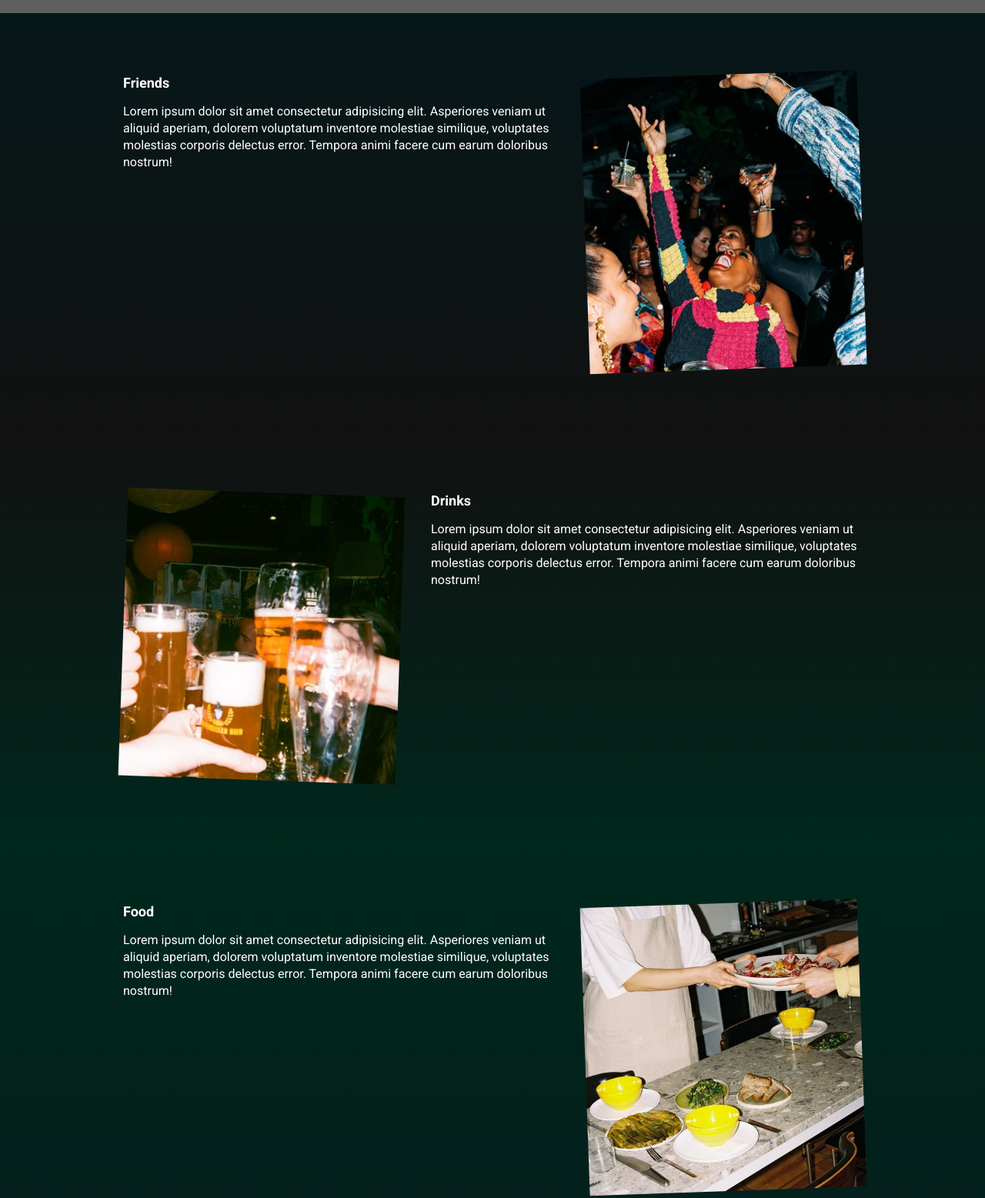
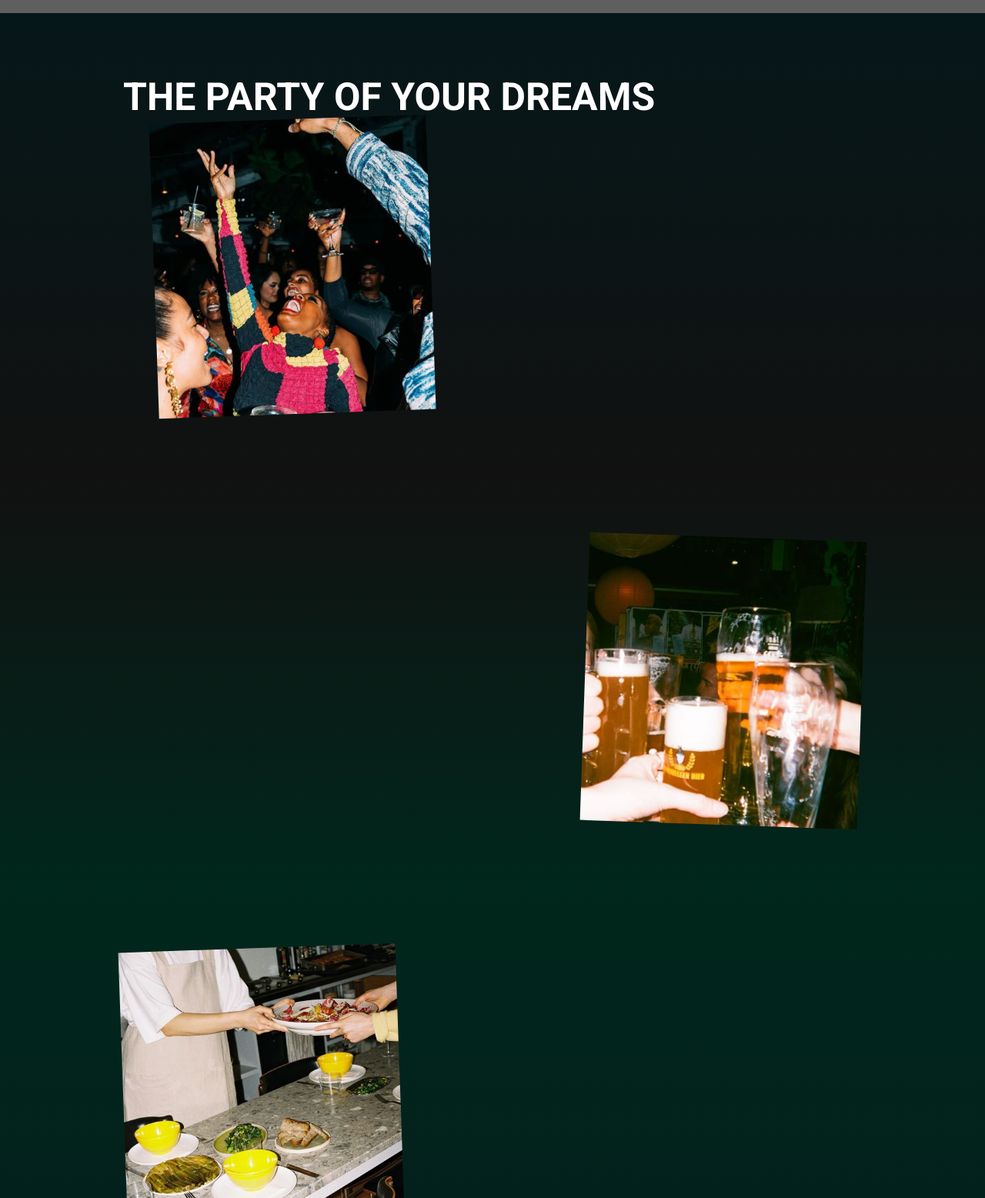
Before and after one commit to senagab/e-talks, a website built with Parcel: page src/index.html in a window 1280 px wide. Shown: the part 580-2137 px from the top of the page at 77% size. Built offline with nearby package versions, Linux system fonts and the light colour scheme; grey boxes are pictures that could not be loaded.

Commit message:
feat: remoção dos textos e criação de novo titulo

```diff
--- a/src/index.html
+++ b/src/index.html
@@ -49,12 +49,14 @@
     </header>
 
     <section class="event event--friends">
+        <div class="container">
+            <h2 class="event__title" data-aos="fade-down">
+                THE PARTY OF YOUR DREAMS
+            </h2>
+        </div>
+
         <div class="container" data-aos="fade-up-left">
             <div class="event__details">
-                <h2 class="event__details__title">Friends</h2>
-                <p class="event__details__description">
-                    Lorem ipsum dolor sit amet consectetur adipisicing elit. Asperiores veniam ut aliquid aperiam, dolorem voluptatum inventore molestiae similique, voluptates molestias corporis delectus error. Tempora animi facere cum earum doloribus nostrum!
-                </p>
             </div>
             <img class="event__image event__image--friends" src="./images/friends.png" alt="Front-End">
         </div>
@@ -62,36 +64,18 @@
 
     <section class="event event--drinks event--image-left">
         <div class="container" data-aos="fade-up-right">
-            <div class="event__details" >
-                <h2 class="event__details__title">Drinks</h2>
-                <p class="event__details__description">
-                    Lorem ipsum dolor sit amet consectetur adipisicing elit. Asperiores veniam ut aliquid aperiam, dolorem voluptatum inventore molestiae similique, voluptates molestias corporis delectus error. Tempora animi facere cum earum doloribus nostrum!
-                </p>
-            </div>
             <img class="event__image event__image--drinks" src="./images/drinks.png" alt="Drinks">
         </div>
     </section>
 
     <section class="event event--food">
         <div class="container" data-aos="fade-up-left">
-            <div class="event__details">
-                <h2 class="event__details__title">Food</h2>
-                <p class="event__details__description">
-                    Lorem ipsum dolor sit amet consectetur adipisicing elit. Asperiores veniam ut aliquid aperiam, dolorem voluptatum inventore molestiae similique, voluptates molestias corporis delectus error. Tempora animi facere cum earum doloribus nostrum!
-                </p>
-            </div>
             <img class="event__image event__image--food" src="./images/food.png" alt="Food">
         </div>
     </section>
 
     <section class="event event--pictures event--image-left">
         <div class="container" data-aos="fade-up-right">
-            <div class="event__details">
-                <h2 class="event__details__title">Pictures</h2>
-                <p class="event__details__description">
-                    Lorem ipsum dolor sit amet consectetur adipisicing elit. Asperiores veniam ut aliquid aperiam, dolorem voluptatum inventore molestiae similique, voluptates molestias corporis delectus error. Tempora animi facere cum earum doloribus nostrum!
-                </p>
-            </div>
             <img class="event__image event__image--pictures" src="./images/backend.png" alt="Back-End">
         </div>
     </section>
--- a/src/styles/_event.scss
+++ b/src/styles/_event.scss
@@ -66,6 +66,11 @@
         }
     }
 
+    &__title {
+        font-size: 50px;
+        color: white;
+    }
+
     @media (max-width: 640px) { // celular
 
         .container {
```
